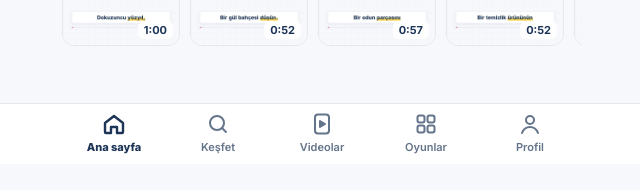
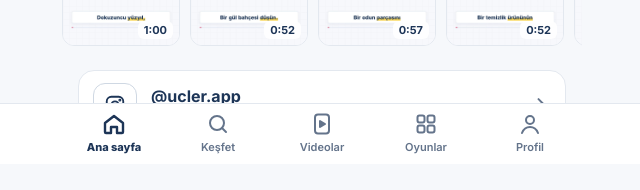
Before and after one commit to uclergnlts/ucler.app, a Next.js app: page / in a window 1280 px wide. Shown: the part 636-826 px from the top of the page, without its empty margins (318-958 px from the left). Before the commit the page ends 800 px from the top, so only its background shows below. Built offline with nearby package versions, Linux system fonts and the light colour scheme.

Commit message:
Ana sayfa ve Profil'e Instagram (@ucler.app) bağlantısı ekle
Co-Authored-By: Claude Opus 5.5 (1M context) <noreply@anthropic.com>
Claude-Session: https://claude.ai/code/session_017AsmFPxDn2NvqX2vMA3Pfv

```diff
--- a/app/globals.css
+++ b/app/globals.css
@@ -60,6 +60,13 @@ img{display:block}
 .resume .k{display:block;font-size:13px;color:var(--muted);font-weight:600}
 .resume b{display:block;font-weight:700;overflow:hidden;text-overflow:ellipsis;white-space:nowrap}
 .resume>svg{color:var(--muted);flex:none}
+.insta{display:flex;gap:14px;align-items:center;background:var(--surface);border:1px solid var(--line);border-radius:16px;padding:12px 14px}
+.insta .ic{width:44px;height:44px;border-radius:12px;border:1px solid var(--line-2);display:grid;place-items:center;flex:none}
+.insta .ic svg{width:22px;height:22px}
+.insta .txt{flex:1;min-width:0}
+.insta b{display:block;font-weight:700}
+.insta .s{display:block;font-size:13px;color:var(--muted)}
+.insta>svg{color:var(--muted);flex:none;width:20px;height:20px}
 .list{background:var(--surface);border:1px solid var(--line);border-radius:16px;overflow:hidden}
 .subj{display:flex;gap:14px;align-items:center;padding:14px}
 .subj+.subj{border-top:1px solid var(--line)}
--- a/components/Home.tsx
+++ b/components/Home.tsx
@@ -6,7 +6,7 @@ import { DERSLER, DERS_IDS, type DersId, type Entry } from "@/lib/dersler";
 import { doneKeys, useAd, useProg } from "@/lib/store";
 import { sureYaz, VIDEOLAR } from "@/lib/videolar";
 import { Icon } from "./icons";
-import { href, Top } from "./ui";
+import { href, InstaLink, Top } from "./ui";
 
 export default function Home({ all }: { all: Record<DersId, Entry[]> }) {
   const prog = useProg(), ad = useAd();
@@ -88,6 +88,10 @@ export default function Home({ all }: { all: Record<DersId, Entry[]> }) {
             </div>
           </section>
         )}
+
+        <section className="sec">
+          <InstaLink />
+        </section>
       </main>
     </div>
   );
--- a/components/Profile.tsx
+++ b/components/Profile.tsx
@@ -2,7 +2,7 @@
 import { DERSLER, DERS_IDS, type DersId, type Entry, isDers } from "@/lib/dersler";
 import { doneKeys, resetAll, setAd, useAd, useProg, useSaved, useStorageOk } from "@/lib/store";
 import { Icon } from "./icons";
-import { PageHead, Row, Top } from "./ui";
+import { InstaLink, PageHead, Row, Top } from "./ui";
 
 export default function Profile({ all }: { all: Record<DersId, Entry[]> }) {
   const prog = useProg(), saved = useSaved(), storageOk = useStorageOk(), ad = useAd();
@@ -74,6 +74,10 @@ export default function Profile({ all }: { all: Record<DersId, Entry[]> }) {
           </div>
         </section>
         <section className="sec">
+          <h2 className="sec-h">Bizi takip et</h2>
+          <InstaLink />
+        </section>
+        <section className="sec">
           <h2 className="sec-h">Hesap</h2>
           <button className="btn" disabled>Hesap oluştur · yakında</button>
           <button
--- a/components/icons.tsx
+++ b/components/icons.tsx
@@ -28,6 +28,9 @@ export const Icon = {
   ),
   kayit: () => (
     <svg {...base} strokeLinejoin="round"><path d="M6 3h12v18l-6-4.5L6 21z" /></svg>
+  ),
+  instagram: () => (
+    <svg {...base} strokeLinecap="round"><rect x="3" y="3" width="18" height="18" rx="5" /><circle cx="12" cy="12" r="4" /><circle cx="17.3" cy="6.7" r="0.6" fill="currentColor" /></svg>
   ),
   profil: () => (
     <svg {...base} strokeLinecap="round"><circle cx="12" cy="8" r="4" /><path d="M4 21c1.5-4 4.5-6 8-6s6.5 2 8 6" /></svg>
--- a/components/ui.tsx
+++ b/components/ui.tsx
@@ -21,6 +21,20 @@ export const PageHead = ({ title, text }: { title: string; text?: string }) => (
     {text && <p>{text}</p>}
   </section>
 );
+
+export const INSTAGRAM = { ad: "@ucler.app", url: "https://www.instagram.com/ucler.app/" };
+
+/** Instagram hesabına giden bağlantı satırı. */
+export function InstaLink() {
+  const I = Icon.instagram, Next = Icon.ileri;
+  return (
+    <a className="insta" href={INSTAGRAM.url} target="_blank" rel="noopener noreferrer">
+      <span className="ic"><I /></span>
+      <span className="txt"><b>{INSTAGRAM.ad}</b><span className="s">Kısa videolar her hafta Instagram'da</span></span>
+      <Next />
+    </a>
+  );
+}
 
 export const href = (d: string, id?: string) => (id ? `/${d}/${id}/` : `/${d}/`);
 
```
